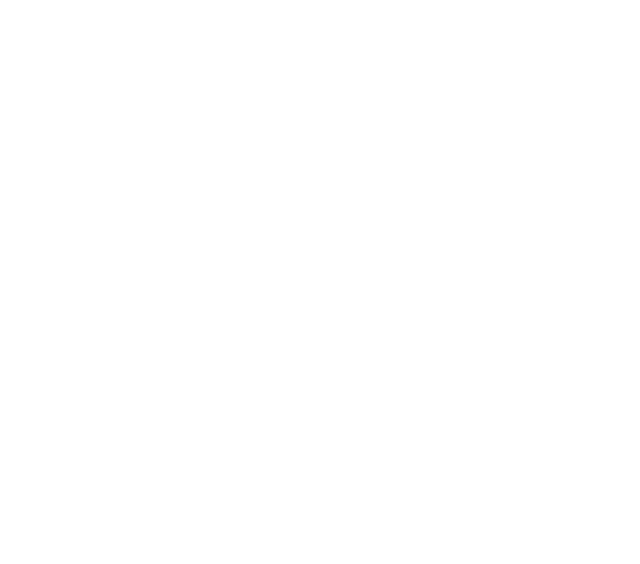
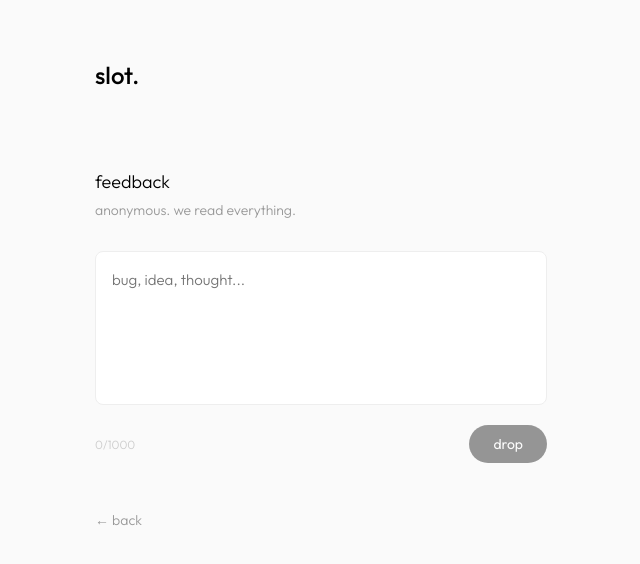
Before and after one commit to niyusha2c/slot-frontend, a React (Vite) app: page /feedback in a window 1280 px wide. Before the commit this address had no page. Shown: the top 564 px of the page, without its empty margins (319-959 px from the left). Built offline with nearby package versions, Linux system fonts and the light colour scheme; no server answers.

Commit message:
Add anonymous feedback page

```diff
--- a/src/main.jsx
+++ b/src/main.jsx
@@ -5,6 +5,7 @@ import App from './App'
 import About from './pages/About'
 import Admin from './pages/Admin'
 import Privacy from './pages/Privacy'
+import Feedback from './pages/Feedback'
 
 ReactDOM.createRoot(document.getElementById('root')).render(
   <React.StrictMode>
@@ -14,6 +15,7 @@ ReactDOM.createRoot(document.getElementById('root')).render(
         <Route path="/about" element={<About />} />
         <Route path="/admin" element={<Admin />} />
         <Route path="/privacy" element={<Privacy />} />
+        <Route path="/feedback" element={<Feedback />} />
       </Routes>
     </BrowserRouter>
   </React.StrictMode>
--- a/src/pages/About.jsx
+++ b/src/pages/About.jsx
@@ -59,7 +59,7 @@ export default function About() {
             <p style={s.footerText}>No data. No trace. One per day.</p>
             <a href="/privacy" style={{ fontSize: '13px', fontWeight: 300, color: '#999', marginTop: '16px', display: 'inline-block' }}>privacy policy</a>
             <br />
-            <a href="mailto:hello@oneslot.day" style={{ fontSize: '13px', fontWeight: 300, color: '#999', marginTop: '8px', display: 'inline-block' }}>contact</a>
+            <a href="/feedback" style={{ fontSize: '13px', fontWeight: 300, color: '#999', marginTop: '8px', display: 'inline-block' }}>feedback</a>
         </div>
       </main>
 
--- /dev/null
+++ b/src/pages/Feedback.jsx
@@ -0,0 +1,176 @@
+import { useState } from 'react';
+
+const API = import.meta.env.VITE_API_URL || '';
+
+export default function Feedback() {
+  const [message, setMessage] = useState('');
+  const [status, setStatus] = useState('idle'); // idle, sending, sent
+
+  const handleSubmit = async () => {
+    if (!message.trim() || status === 'sending') return;
+
+    setStatus('sending');
+    try {
+      await fetch(`${API}/api/feedback`, {
+        method: 'POST',
+        headers: { 'Content-Type': 'application/json' },
+        body: JSON.stringify({ message: message.trim() }),
+      });
+      setStatus('sent');
+      setMessage('');
+    } catch (err) {
+      setStatus('idle');
+    }
+  };
+
+  return (
+    <div style={s.container}>
+      <a href="/" style={s.logo}>slot.</a>
+
+      <div style={s.content}>
+        <h1 style={s.title}>feedback</h1>
+        <p style={s.subtitle}>anonymous. we read everything.</p>
+
+        {status === 'sent' ? (
+          <div style={s.sent}>
+            <p style={s.sentText}>dropped.</p>
+            <button
+              onClick={() => setStatus('idle')}
+              style={s.another}
+            >
+              send another
+            </button>
+          </div>
+        ) : (
+          <>
+            <textarea
+              style={s.textarea}
+              value={message}
+              onChange={(e) => setMessage(e.target.value.slice(0, 1000))}
+              placeholder="bug, idea, thought..."
+              rows={5}
+              autoFocus
+            />
+            <div style={s.footer}>
+              <span style={s.count}>{message.length}/1000</span>
+              <button
+                style={{
+                  ...s.button,
+                  opacity: message.trim() ? 1 : 0.4,
+                }}
+                onClick={handleSubmit}
+                disabled={!message.trim() || status === 'sending'}
+              >
+                {status === 'sending' ? 'dropping...' : 'drop'}
+              </button>
+            </div>
+          </>
+        )}
+      </div>
+
+      <a href="/about" style={s.back}>← back</a>
+
+      <style>{`
+        @import url('https://fonts.googleapis.com/css2?family=Outfit:wght@300;400;500&display=swap');
+        * { box-sizing: border-box; margin: 0; padding: 0; }
+        html, body, #root { height: 100%; }
+        body { background: #fafafa; }
+        textarea:focus { outline: none; }
+      `}</style>
+    </div>
+  );
+}
+
+const s = {
+  container: {
+    minHeight: '100vh',
+    background: '#fafafa',
+    fontFamily: '"Outfit", sans-serif',
+    padding: '60px 24px',
+    maxWidth: '500px',
+    margin: '0 auto',
+  },
+  logo: {
+    fontSize: '24px',
+    fontWeight: 500,
+    color: '#000',
+    textDecoration: 'none',
+  },
+  content: {
+    marginTop: '80px',
+  },
+  title: {
+    fontSize: '18px',
+    fontWeight: 300,
+    color: '#000',
+    marginBottom: '8px',
+  },
+  subtitle: {
+    fontSize: '14px',
+    fontWeight: 300,
+    color: '#999',
+    marginBottom: '32px',
+  },
+  textarea: {
+    width: '100%',
+    padding: '16px',
+    fontSize: '15px',
+    fontFamily: '"Outfit", sans-serif',
+    fontWeight: 300,
+    lineHeight: 1.6,
+    border: '1px solid #eee',
+    borderRadius: '8px',
+    background: '#fff',
+    resize: 'none',
+    color: '#000',
+  },
+  footer: {
+    display: 'flex',
+    justifyContent: 'space-between',
+    alignItems: 'center',
+    marginTop: '16px',
+  },
+  count: {
+    fontSize: '12px',
+    fontWeight: 300,
+    color: '#ccc',
+  },
+  button: {
+    padding: '10px 24px',
+    fontSize: '14px',
+    fontFamily: '"Outfit", sans-serif',
+    fontWeight: 400,
+    background: '#000',
+    color: '#fff',
+    border: 'none',
+    borderRadius: '20px',
+    cursor: 'pointer',
+  },
+  sent: {
+    textAlign: 'center',
+    padding: '40px 0',
+  },
+  sentText: {
+    fontSize: '16px',
+    fontWeight: 300,
+    color: '#000',
+    marginBottom: '24px',
+  },
+  another: {
+    fontSize: '14px',
+    fontWeight: 300,
+    color: '#999',
+    background: 'none',
+    border: 'none',
+    cursor: 'pointer',
+    textDecoration: 'underline',
+  },
+  back: {
+    fontSize: '14px',
+    fontWeight: 300,
+    color: '#999',
+    textDecoration: 'none',
+    display: 'inline-block',
+    marginTop: '48px',
+  },
+};
```
